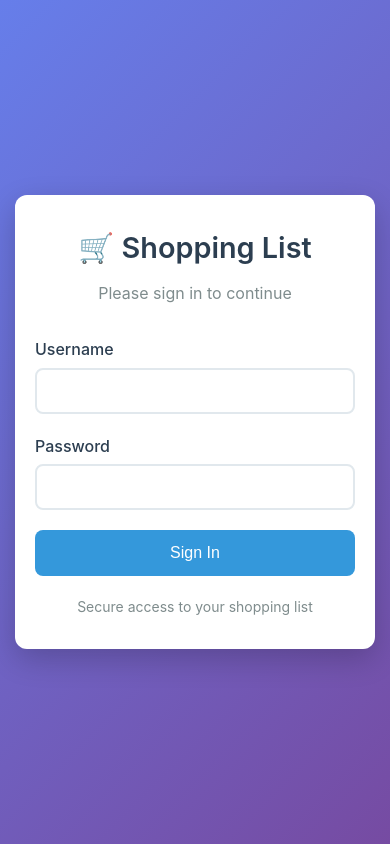
After one commit to rokaN8/shopping-list, a Flask app: page /login in a window 390 px wide. The commit adds this page. Run offline with Flask 3, Linux system fonts and the light colour scheme.

Commit message:
Add basic login screen with session authentication
- Replace HTTP Basic Auth with session-based authentication
- Add responsive login page at /login route with error handling
- Update logout functionality to redirect to login page
- Add comprehensive CSS styling for login form
- Maintain 24-hour session duration with filesystem storage
- All existing functionality preserved with improved UX

```diff
--- a/app.py
+++ b/app.py
@@ -1,47 +1,59 @@
 import os
 import ssl
-from flask import Flask, render_template, request, jsonify, abort
+from flask import Flask, render_template, request, jsonify, session, redirect, url_for, flash
 from functools import wraps
-import base64
 from config import Config
 import database
 
 app = Flask(__name__)
 app.config.from_object(Config)
 
-def check_auth(username, password):
+def check_login(username, password):
     """Check if username and password are valid."""
     return username == Config.USERNAME and password == Config.PASSWORD
 
-def authenticate():
-    """Send a 401 response that enables basic auth."""
-    return '', 401, {'WWW-Authenticate': 'Basic realm="Shopping List"'}
-
-def requires_auth(f):
-    """Decorator that requires basic authentication."""
+def requires_login(f):
+    """Decorator that requires user to be logged in via session."""
     @wraps(f)
     def decorated(*args, **kwargs):
-        auth = request.authorization
-        if not auth or not check_auth(auth.username, auth.password):
-            return authenticate()
+        if not session.get('logged_in'):
+            return redirect(url_for('login'))
         return f(*args, **kwargs)
     return decorated
 
+@app.route('/login', methods=['GET', 'POST'])
+def login():
+    """Login page and login processing."""
+    if request.method == 'POST':
+        username = request.form.get('username', '').strip()
+        password = request.form.get('password', '').strip()
+
+        if check_login(username, password):
+            session['logged_in'] = True
+            session['username'] = username
+            session.permanent = True
+            return redirect(url_for('index'))
+        else:
+            flash('Invalid username or password', 'error')
+            return render_template('login.html', error=True)
+
+    return render_template('login.html')
+
 @app.route('/')
-@requires_auth
+@requires_login
 def index():
     """Render the main shopping list page."""
     return render_template('index.html')
 
 @app.route('/api/items', methods=['GET'])
-@requires_auth
+@requires_login
 def get_items():
     """Get all shopping list items."""
     items = database.get_all_items()
     return jsonify(items)
 
 @app.route('/api/items', methods=['POST'])
-@requires_auth
+@requires_login
 def add_item():
     """Add a new item to the shopping list."""
     data = request.get_json()
@@ -56,7 +68,7 @@ def add_item():
     return jsonify({'id': item_id, 'name': name, 'completed': False}), 201
 
 @app.route('/api/items/<int:item_id>', methods=['PUT'])
-@requires_auth
+@requires_login
 def update_item(item_id):
     """Update an existing item."""
     data = request.get_json()
@@ -75,14 +87,14 @@ def update_item(item_id):
     return jsonify({'success': True})
 
 @app.route('/api/items/<int:item_id>', methods=['DELETE'])
-@requires_auth
+@requires_login
 def delete_item(item_id):
     """Delete an item from the shopping list."""
     database.delete_item(item_id)
     return jsonify({'success': True})
 
 @app.route('/api/items/clear-completed', methods=['DELETE'])
-@requires_auth
+@requires_login
 def clear_completed():
     """Clear all completed items."""
     database.clear_completed_items()
@@ -90,8 +102,9 @@ def clear_completed():
 
 @app.route('/logout')
 def logout():
-    """Logout endpoint that forces re-authentication."""
-    return '', 401, {'WWW-Authenticate': 'Basic realm="Shopping List - Logged Out"'}
+    """Logout endpoint that clears session and redirects to login."""
+    session.clear()
+    return redirect(url_for('login'))
 
 if __name__ == '__main__':
     # Initialize database
--- a/config.py
+++ b/config.py
@@ -1,7 +1,7 @@
 import os
 
 class Config:
-    # Basic Auth credentials
+    # Login credentials
     USERNAME = os.environ.get('SHOPPING_USERNAME', 'admin')
     PASSWORD = os.environ.get('SHOPPING_PASSWORD', 'password123')
 
@@ -17,5 +17,7 @@ class Config:
     SSL_CERT = 'certs/cert.pem'
     SSL_KEY = 'certs/key.pem'
 
-    # Security
+    # Security & Sessions
     SECRET_KEY = os.environ.get('SECRET_KEY', 'your-secret-key-change-this')
+    SESSION_TYPE = 'filesystem'
+    PERMANENT_SESSION_LIFETIME = 86400  # 24 hours in seconds
--- a/static/style.css
+++ b/static/style.css
@@ -289,6 +289,131 @@ h1 {
     }
 }
 
+/* Login page styles */
+.login-page {
+    background: linear-gradient(135deg, #667eea 0%, #764ba2 100%);
+    min-height: 100vh;
+    display: flex;
+    align-items: center;
+    justify-content: center;
+}
+
+.login-container {
+    width: 100%;
+    max-width: 400px;
+    padding: 20px;
+}
+
+.login-form-wrapper {
+    background: white;
+    padding: 40px;
+    border-radius: 12px;
+    box-shadow: 0 10px 30px rgba(0,0,0,0.2);
+    text-align: center;
+}
+
+.login-header h1 {
+    color: #2c3e50;
+    font-size: 2rem;
+    font-weight: 600;
+    margin-bottom: 10px;
+}
+
+.login-subtitle {
+    color: #7f8c8d;
+    margin-bottom: 30px;
+    font-size: 16px;
+}
+
+.flash-messages {
+    margin-bottom: 20px;
+}
+
+.flash-message {
+    padding: 12px 16px;
+    border-radius: 6px;
+    margin-bottom: 10px;
+}
+
+.flash-error {
+    background-color: #fadbd8;
+    color: #e74c3c;
+    border: 1px solid #f1948a;
+}
+
+.login-form {
+    text-align: left;
+    margin-bottom: 20px;
+}
+
+.form-group {
+    margin-bottom: 20px;
+}
+
+.form-group label {
+    display: block;
+    margin-bottom: 5px;
+    font-weight: 500;
+    color: #2c3e50;
+}
+
+.form-group input {
+    width: 100%;
+    padding: 12px 16px;
+    border: 2px solid #e1e8ed;
+    border-radius: 8px;
+    font-size: 16px;
+    transition: border-color 0.3s ease;
+    box-sizing: border-box;
+}
+
+.form-group input:focus {
+    outline: none;
+    border-color: #3498db;
+}
+
+.login-btn {
+    width: 100%;
+    padding: 14px;
+    background-color: #3498db;
+    color: white;
+    border: none;
+    border-radius: 8px;
+    font-size: 16px;
+    font-weight: 500;
+    cursor: pointer;
+    transition: background-color 0.3s ease;
+}
+
+.login-btn:hover {
+    background-color: #2980b9;
+}
+
+.login-info {
+    margin-top: 20px;
+    text-align: center;
+}
+
+.login-info p {
+    color: #7f8c8d;
+    font-size: 14px;
+}
+
+/* Login page mobile responsiveness */
+@media (max-width: 480px) {
+    .login-container {
+        padding: 15px;
+    }
+
+    .login-form-wrapper {
+        padding: 30px 20px;
+    }
+
+    .login-header h1 {
+        font-size: 1.8rem;
+    }
+}
+
 /* Touch improvements for mobile */
 @media (hover: none) and (pointer: coarse) {
     .list-item:hover {
@@ -310,4 +435,8 @@ h1 {
     .logout-btn:hover {
         background-color: #e74c3c;
     }
+
+    .login-btn:hover {
+        background-color: #3498db;
+    }
 }
--- /dev/null
+++ b/templates/login.html
@@ -0,0 +1,60 @@
+<!DOCTYPE html>
+<html lang="en">
+<head>
+    <meta charset="UTF-8">
+    <meta name="viewport" content="width=device-width, initial-scale=1.0">
+    <title>Shopping List - Login</title>
+    <link rel="stylesheet" href="{{ url_for('static', filename='style.css') }}">
+</head>
+<body class="login-page">
+    <div class="login-container">
+        <div class="login-form-wrapper">
+            <header class="login-header">
+                <h1>🛒 Shopping List</h1>
+                <p class="login-subtitle">Please sign in to continue</p>
+            </header>
+
+            {% with messages = get_flashed_messages(with_categories=true) %}
+                {% if messages %}
+                    <div class="flash-messages">
+                        {% for category, message in messages %}
+                            <div class="flash-message flash-{{ category }}">{{ message }}</div>
+                        {% endfor %}
+                    </div>
+                {% endif %}
+            {% endwith %}
+
+            <form method="POST" class="login-form">
+                <div class="form-group">
+                    <label for="username">Username</label>
+                    <input
+                        type="text"
+                        id="username"
+                        name="username"
+                        required
+                        autocomplete="username"
+                        value="{{ request.form.username or '' }}"
+                    >
+                </div>
+
+                <div class="form-group">
+                    <label for="password">Password</label>
+                    <input
+                        type="password"
+                        id="password"
+                        name="password"
+                        required
+                        autocomplete="current-password"
+                    >
+                </div>
+
+                <button type="submit" class="login-btn">Sign In</button>
+            </form>
+
+            <div class="login-info">
+                <p>Secure access to your shopping list</p>
+            </div>
+        </div>
+    </div>
+</body>
+</html>
```
Also changed, not shown: static/script.js (+5 -17 lines).
